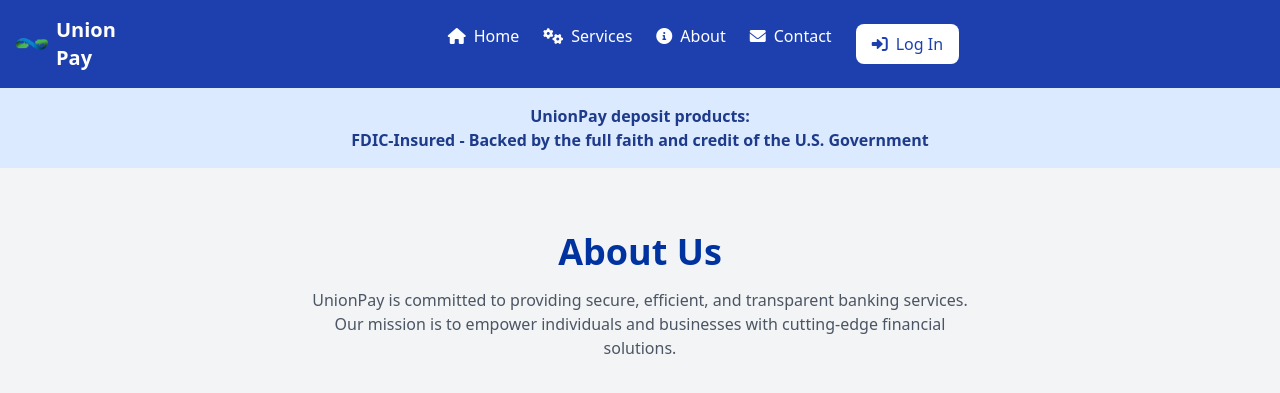
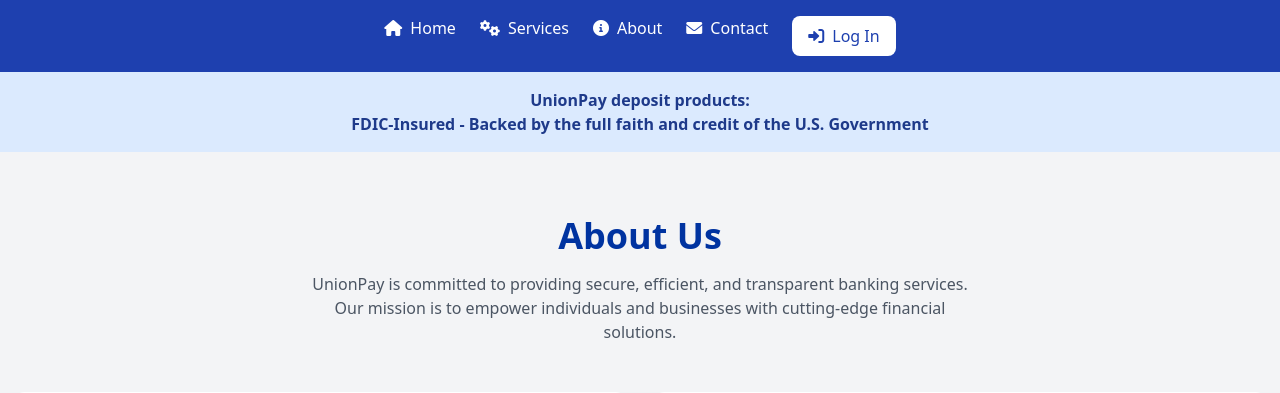
Before and after one commit to GodsplanElot/BOAclone, a Django app: page /about/ in a window 1280 px wide. Shown: the top 393 px of the page. Run offline with Django 5.2, Linux system fonts and the light colour scheme; some libraries are stand-ins or nearby versions.

Commit message:
Commented logo icon

```diff
--- a/boa/bankPages/templates/bankPages/base.html
+++ b/boa/bankPages/templates/bankPages/base.html
@@ -22,8 +22,8 @@
 
             <!-- Logo & Brand Name -->
             <div class="flex items-center space-x-2">
-                <img src="{% static 'bankPages/icons/favicon5.png' %}" alt="Bank Logo" class="w-8">
-                <h1 class="text-xl font-bold text-white">Union Pay</h1>
+                <!-- <img src="{% static 'bankPages/icons/favicon5.png' %}" alt="Bank Logo" class="w-8"> -->
+                <!-- <h1 class="text-xl font-bold text-white">Union Payyy</h1> -->
             </div>
 
             <!-- Mobile Toggle Button -->
```
Also changed, not shown: boa/db.sqlite3.
